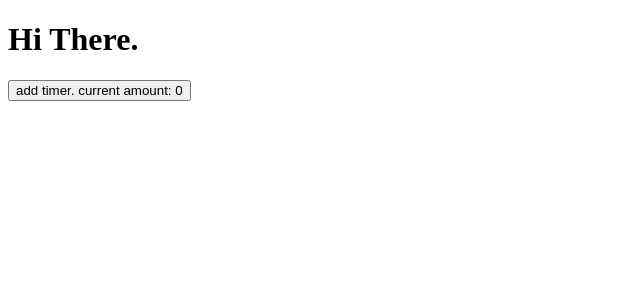
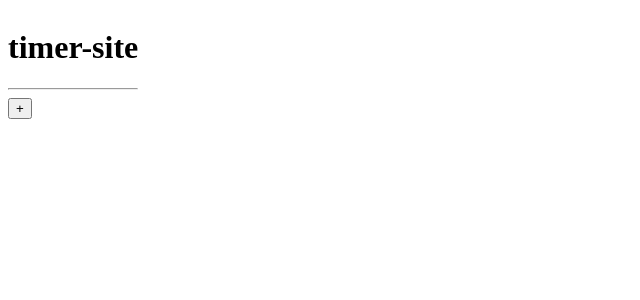
Before and after one commit to PitEG/timer-site, a React (Create React App) app: page / in a window 1280 px wide. Shown: the top 300 px of the page, without its empty margins (0-640 px from the left). Built offline with nearby package versions, Linux system fonts and the light colour scheme.

Commit message:
started styling

```diff
--- a/src/App.css
+++ b/src/App.css
@@ -1,13 +1,16 @@
 @import url('https://fonts.googleapis.com/css?family=Source+Sans+Pro:regular,bold,italic&subset=latin,latin-ext');
 
-span {
+body {
+  width: 100%;
+}
+
+#root {
+  display: flex;
+}
+
+.timer span {
   font-family: 'IBM Plex Mono', monospace;
   font-size: 50px;
-}
-
-span span {
-  font-family: 'IBM Plex Mono', monospace;
-  font-size: 32px;
 }
 
 .hidden {
@@ -16,7 +19,3 @@ span span {
   width: 0px;
   height: 0px;
 }
-
-body {
-  width: 100%;
-}
--- a/src/index.jsx
+++ b/src/index.jsx
@@ -8,8 +8,11 @@ let root = ReactDOM.createRoot(document.getElementById('root'));
 function App() {
   return (
     <main>
+      <header>
+        <h1>timer-site</h1>
+        <hr/>
+        </header>
       <meta name="viewport" content="width=device-width, initial-scale=1, maximum-scale=1"></meta>
-      <h1> Hi There. </h1>
       <TimerCollection/>
     </main>
   )
--- a/src/timer.jsx
+++ b/src/timer.jsx
@@ -129,7 +129,9 @@ class Timer extends React.Component {
   render() {
     const ticking = this.state.ticking;
     return (
-      <div onClick={this.stopAlarmSound}>
+      <div className="timer" onClick={this.stopAlarmSound}>
+        <div>
+          <div>
             <h2>
               <input type="text"
                 defaultValue="TIMER NAME"
@@ -152,16 +154,20 @@ class Timer extends React.Component {
                 // seconds={this.startAmount}
               />
               </div>
+            </div>
           <TimeDisplay seconds={this.state.timeLeft}/>
-        <button onClick={ticking ? this.handleStop: this.handleStart}>
-          {ticking ? "stop" : "start" }
+          </div>
+        <div className="buttons">
+          <button onClick={this.props.onDelete}>
+            {"delete"}
             </button>
           <button onClick={this.handleReset}>
             reset
             </button>
-        <button onClick={this.props.onDelete}>
-          {"delete"}
+          <button onClick={ticking ? this.handleStop: this.handleStart}>
+            {ticking ? "stop" : "start" }
             </button>
+          </div>
         </div>
     );
   }
@@ -216,8 +222,8 @@ function TimerCollection() {
   )
 
   return (
-    <div>
-      <button onClick={addTimer}> add timer. current amount: {timerList.length} </button>
+    <div className="timer-collection">
+      <button onClick={addTimer}> + </button>
       {timers}
     </div>
   );
```
Lines whose indentation alone changed are shown as unchanged.
